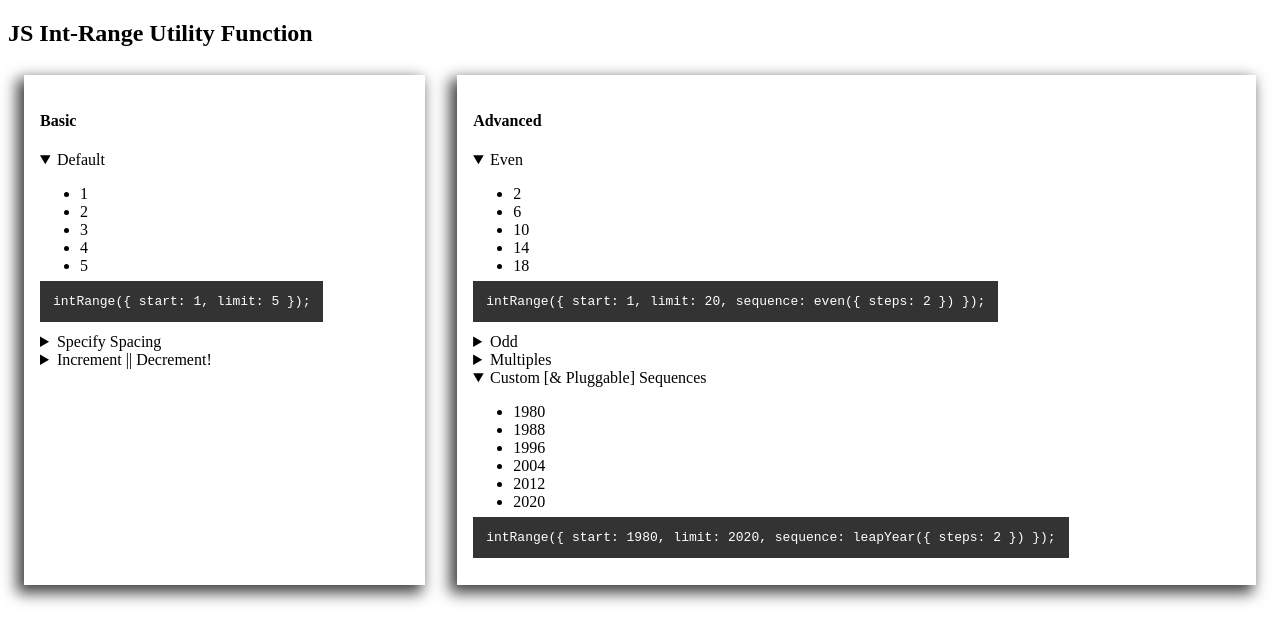
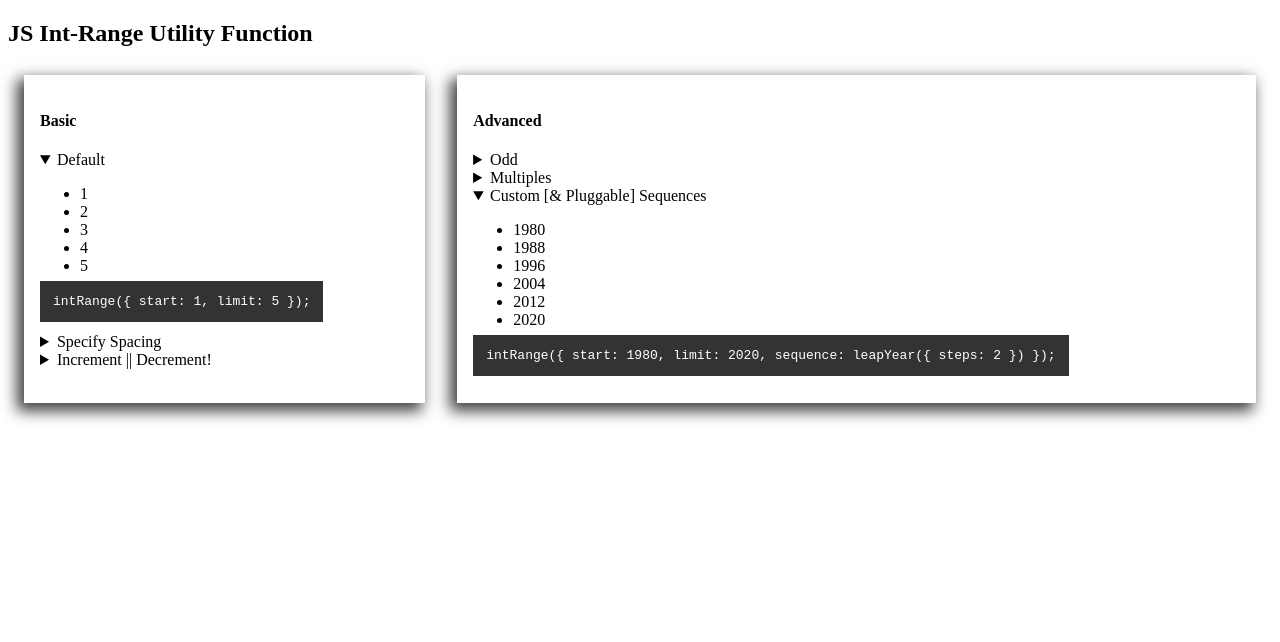
Before and after one commit to chalu/int-range, a website built with Parcel: page demo/index.html in a window 1280 px wide. Built offline with nearby package versions, Linux system fonts and the light colour scheme.

Commit message:
simplify advanced sample code

```diff
--- a/demo/index.html
+++ b/demo/index.html
@@ -72,14 +72,6 @@
       <div class="sample advanced">
         <h4>Advanced</h4>
 
-        <details open>
-          <summary>Even</summary>
-          <div></div>
-          <code>
-            intRange({ start: 1, limit: 20, sequence: even({ steps: 2 }) });
-          </code>
-        </details>
-
         <details>
           <summary>Odd</summary>
           <div></div>
--- a/demo/index.js
+++ b/demo/index.js
@@ -49,13 +49,6 @@ const advancedSamples = () => {
   const otherRanges = [];
 
   range = intRange({
-    start: 2,
-    limit: 20,
-    sequence: even({ steps: 2 })
-  });
-  otherRanges.push(range);
-
-  range = intRange({
     start: 1,
     limit: 20,
     sequence: odd({ steps: 2 })
```
